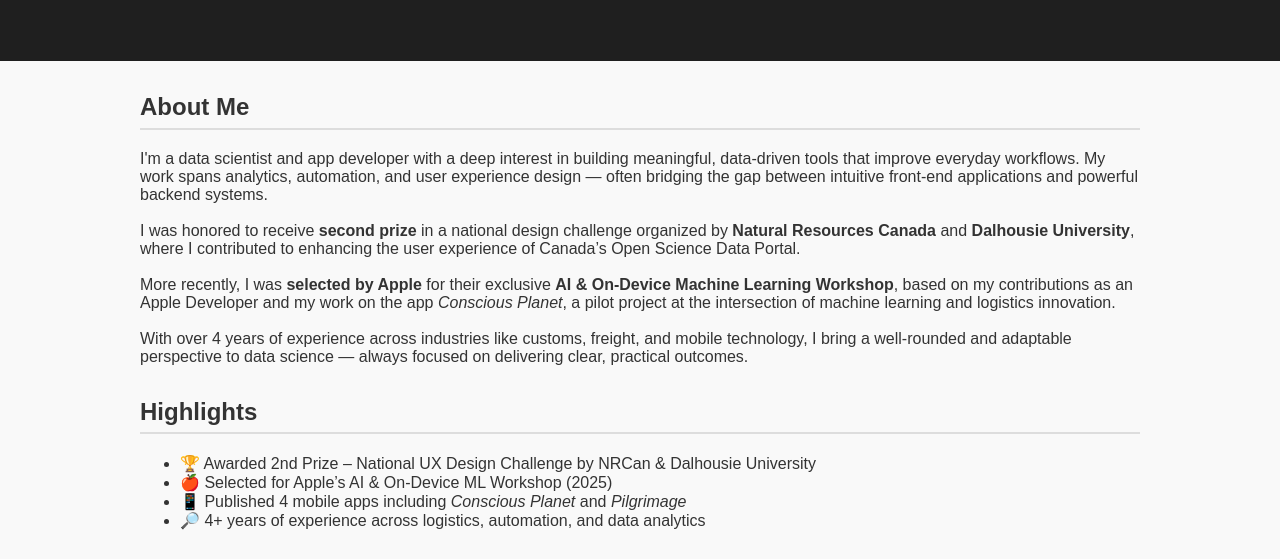
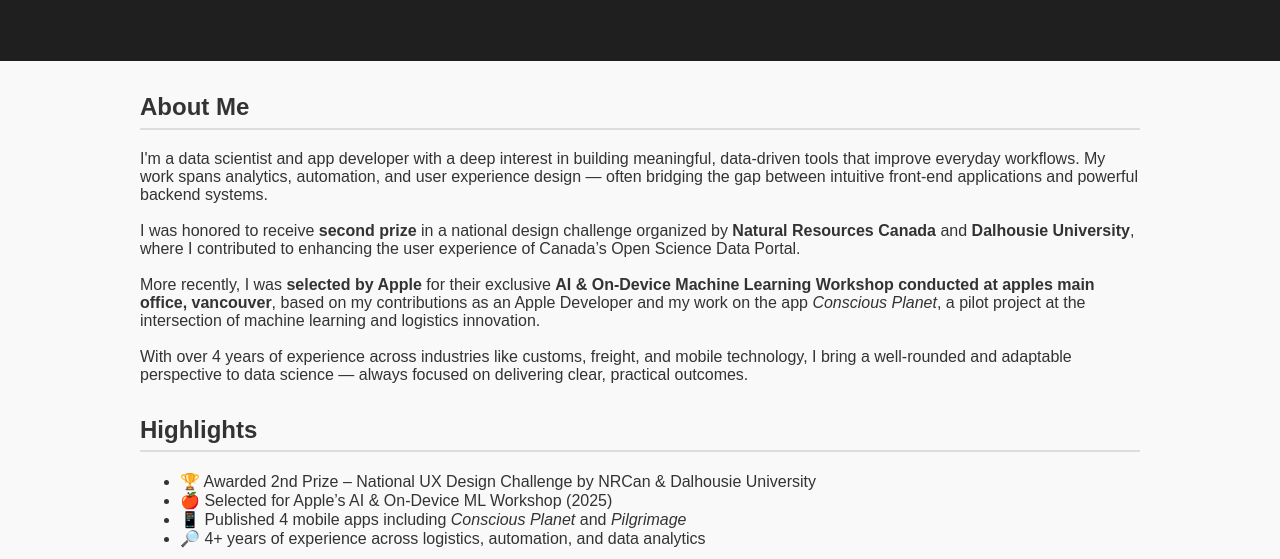
Before and after one commit to alix559/alix559.github.io, a plain HTML site: page index.html in a window 1280 px wide. Shown: the part 143-702 px from the top of the page. Drawn offline with Linux system fonts and the light colour scheme.

Commit message:
update 103

```diff
--- a/index.html
+++ b/index.html
@@ -81,7 +81,7 @@
       <br><br>
       I was honored to receive <strong>second prize</strong> in a national design challenge organized by <strong>Natural Resources Canada</strong> and <strong>Dalhousie University</strong>, where I contributed to enhancing the user experience of Canada’s Open Science Data Portal.
       <br><br>
-      More recently, I was <strong>selected by Apple</strong> for their exclusive <strong>AI & On-Device Machine Learning Workshop</strong>, based on my contributions as an Apple Developer and my work on the app <em>Conscious Planet</em>, a pilot project at the intersection of machine learning and logistics innovation.
+      More recently, I was <strong>selected by Apple</strong> for their exclusive <strong>AI & On-Device Machine Learning Workshop conducted at apples main office, vancouver</strong>, based on my contributions as an Apple Developer and my work on the app <em>Conscious Planet</em>, a pilot project at the intersection of machine learning and logistics innovation.
       <br><br>
       With over 4 years of experience across industries like customs, freight, and mobile technology, I bring a well-rounded and adaptable perspective to data science — always focused on delivering clear, practical outcomes.
     </p>
```
